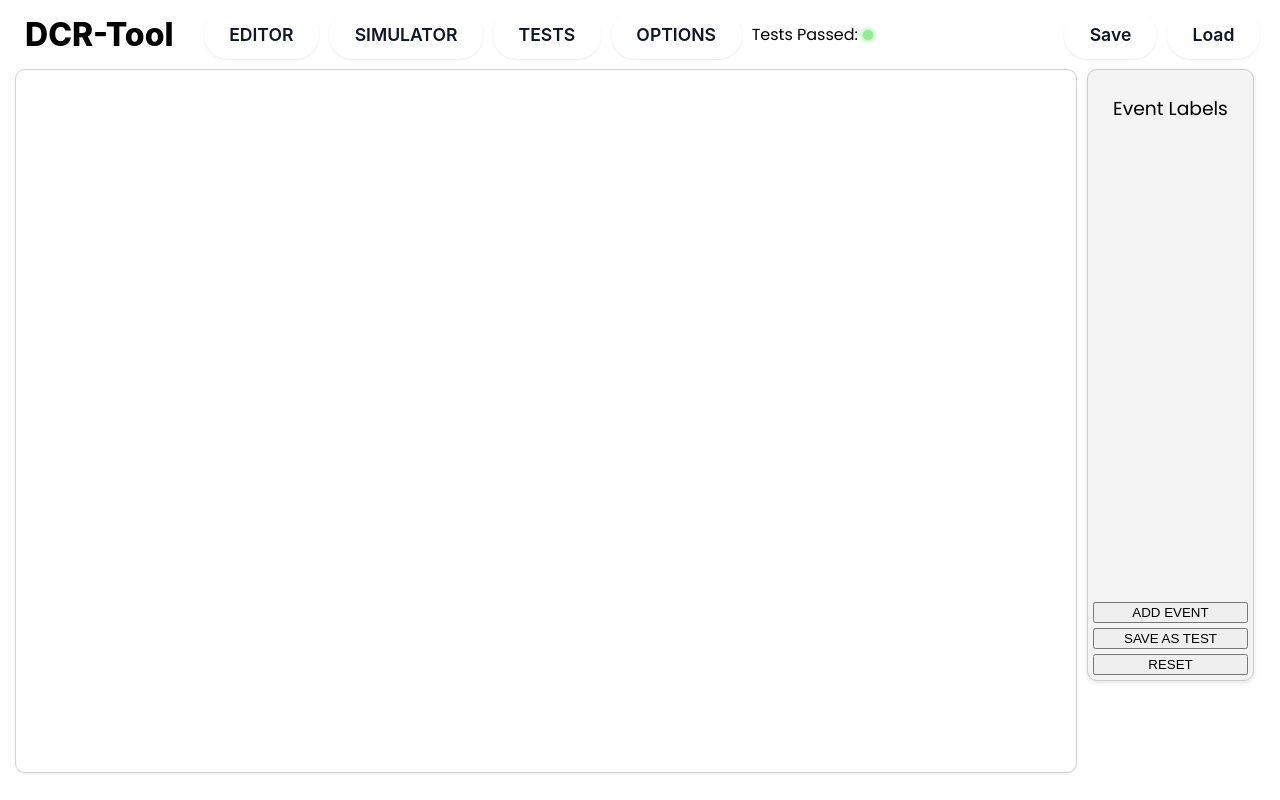
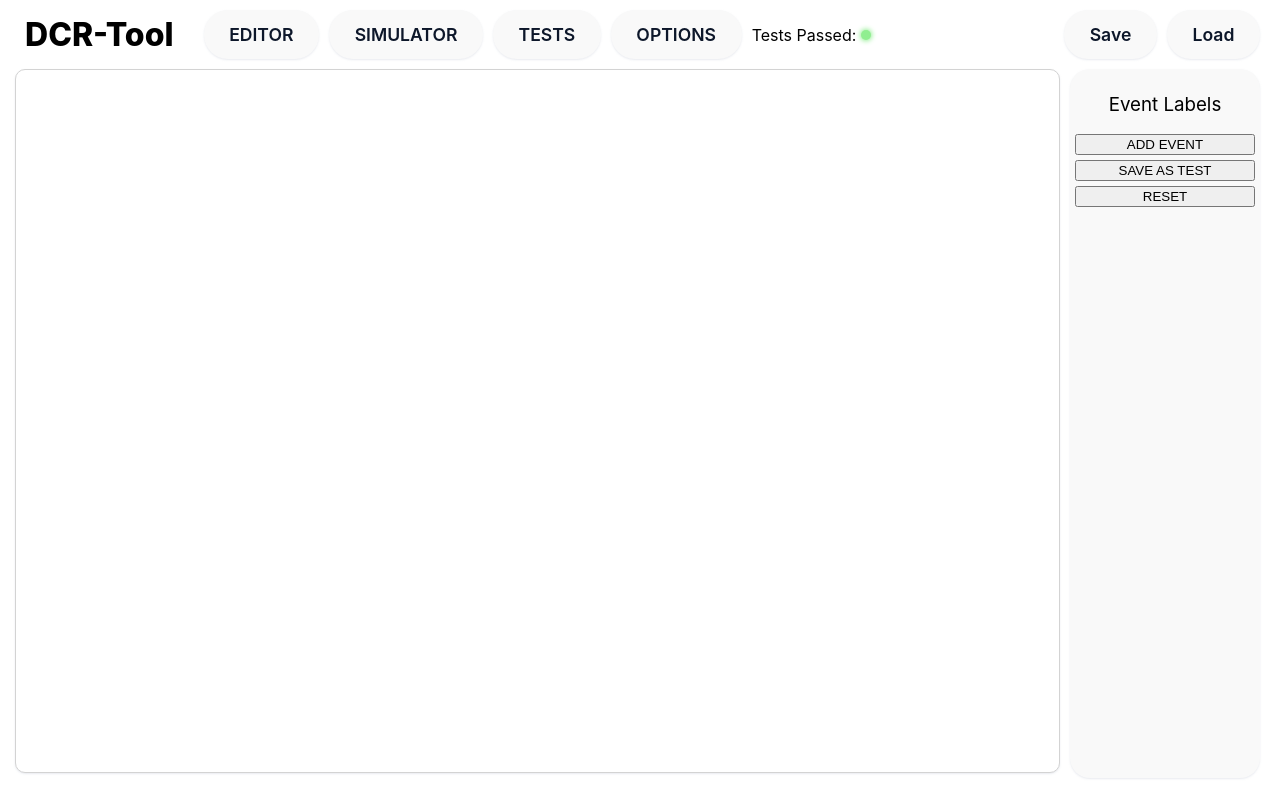
Before and after one commit to spj290/DCR-verification, a React (Vite) app: page /simulator in a window 1280 px wide. Built offline with nearby package versions, Linux system fonts and the light colour scheme.

Commit message:
more fucking styling bitch

```diff
--- a/src/components/SimulatorSidebar.jsx
+++ b/src/components/SimulatorSidebar.jsx
@@ -1,3 +1,5 @@
+import "../styles/simulatorsidebar.css";
+
 function SimulatorSidebar({
   events,
   simulatorState,
--- a/src/index.css
+++ b/src/index.css
@@ -2,7 +2,9 @@
 
 body {
   overflow: hidden;
-  font-family: "Poppins";
+  font-family: "Basier circle", -apple-system, system-ui, "Segoe UI", Roboto,
+    "Helvetica Neue", Arial, "Noto Sans", sans-serif, "Apple Color Emoji",
+    "Segoe UI Emoji", "Segoe UI Symbol", "Noto Color Emoji";
   display: block;
   margin: 5px;
 }
@@ -98,7 +100,7 @@ body {
 }
 
 .links {
-  background-color: #fff;
+  background-color: #f9f9f9;
   border: 0 solid #e2e8f0;
   border-radius: 1.5rem;
   box-sizing: border-box;
@@ -128,45 +130,6 @@ body {
   color: #fff;
 }
 
-.simulator-events {
-  display: grid;
-  grid-template-rows: auto 1fr auto; /* Adjust to ensure proper layout */
-  background-color: #f4f4f4;
-  border: 1px solid #ccc;
-  box-shadow: 0px 2px 4px rgba(0, 0, 0, 0.1);
-  padding: 5px;
-  height: 600px; /* Set a fixed height as needed */
-  overflow: hidden; /* Hide overflow on the main container */
-  width: 155px;
-  border-radius: 10px;
-  margin-right: 15px;
-  margin-left: auto;
-}
-
-.simulator-event-label-label {
-  font-family: "Poppins";
-  font-weight: 400;
-  text-align: center;
-}
-.event-list {
-  overflow-y: auto; /* Ensure the list scrolls vertically */
-  overflow-x: hidden; /* Hide horizontal overflow if not needed */
-  max-height: calc(100% - 20px); /* Adjust based on your layout */
-}
-
-.event-list div {
-  cursor: pointer;
-  word-wrap: break-word;
-  padding: 10px 5px;
-  border-bottom: 1px solid black;
-  border-bottom-width: 2px;
-  border-radius: 5px;
-}
-
-.event-list div:hover {
-  background-color: lightgrey;
-}
-
 .simulation-check {
   position: absolute;
   top: 50%;
@@ -179,22 +142,3 @@ body {
   border-radius: 5px;
   box-shadow: 0px 2px 4px rgba(0, 0, 0, 0.1);
 }
-
-.enabled {
-  background-color: green;
-}
-.enabled:hover {
-  background-color: rgb(10, 100, 10);
-}
-
-.disabled {
-  background-color: red;
-}
-
-.disabled:hover {
-  background-color: rgb(200, 10, 10);
-}
-
-.neutral:hover {
-  background-color: lightgrey;
-}
--- a/src/styles/filemanager.css
+++ b/src/styles/filemanager.css
@@ -1,7 +1,7 @@
 @import url("https://fonts.googleapis.com/css2?family=Inter:wght@400;600;700&family=Poppins:ital,wght@0,100;0,200;0,300;0,400;0,500;0,600;0,700;0,800;0,900;1,100;1,200;1,300;1,400;1,500;1,600;1,700;1,800;1,900&display=swap");
 
 .save-load-button {
-  background-color: #fff;
+  background-color: #f9f9f9;
   border: 0 solid #e2e8f0;
   border-radius: 1.5rem;
   box-sizing: border-box;
@@ -26,18 +26,6 @@
   margin-right: 10px;
 }
 
-.button-81:hover {
-  background-color: #1e293b;
-  color: #fff;
-}
-
-@media (min-width: 768px) {
-  .button-81 {
-    font-size: 1.125rem;
-    padding: 1rem 2rem;
-  }
-}
-
 .save-load-button:hover {
   background-color: #1e293b;
   color: #fff;
--- a/src/styles/navbar.css
+++ b/src/styles/navbar.css
@@ -17,7 +17,7 @@
 }
 
 .options-button {
-  background-color: #fff;
+  background-color: #f9f9f9;
   border: 0 solid #e2e8f0;
   border-radius: 1.5rem;
   box-sizing: border-box;
--- a/src/styles/simulatorsidebar.css
+++ b/src/styles/simulatorsidebar.css
@@ -0,0 +1,69 @@
+.simulator-events {
+  display: flex;
+  flex-direction: column;
+  width: 100%;
+  height: 100%;
+  padding: 5px 5px 0 5px;
+  border-radius: 20px;
+  background-color: #f9f9f9;
+  box-shadow: 0px 1px 2px rgba(166, 175, 195, 0.25);
+  width: 180px;
+  margin-right: 15px;
+}
+
+.simulator-event-label-label {
+  font-weight: 400;
+  text-align: center;
+}
+.event-list {
+  overflow-y: auto; /* Ensure the list scrolls vertically */
+  overflow-x: hidden; /* Hide horizontal overflow if not needed */
+  max-height: calc(100% - 20px); /* Adjust based on your layout */
+}
+
+.event-list div {
+  cursor: pointer;
+  word-wrap: break-word;
+  padding: 10px 5px;
+  box-shadow: 0px 1px 2px rgba(166, 175, 195, 0.25);
+  border-bottom-width: 2px;
+  border-radius: 20px;
+  margin-top: 5px;
+  text-align: center;
+}
+
+.event-list div:hover {
+  background-color: lightgrey;
+}
+
+.simulation-check {
+  position: absolute;
+  top: 50%;
+  left: 50%;
+  transform: translate(-50%, -50%);
+  font-size: 5vw;
+  background-color: #ffffff;
+  border: 1px solid #cccccc;
+  padding: 5px;
+  border-radius: 5px;
+  box-shadow: 0px 2px 4px rgba(0, 0, 0, 0.1);
+}
+
+.enabled {
+  background-color: lightgreen;
+}
+.enabled:hover {
+  background-color: rgb(10, 100, 10);
+}
+
+.disabled {
+  background-color: lightcoral;
+}
+
+.disabled:hover {
+  background-color: rgb(200, 10, 10);
+}
+
+.neutral:hover {
+  background-color: lightgrey;
+}
```
